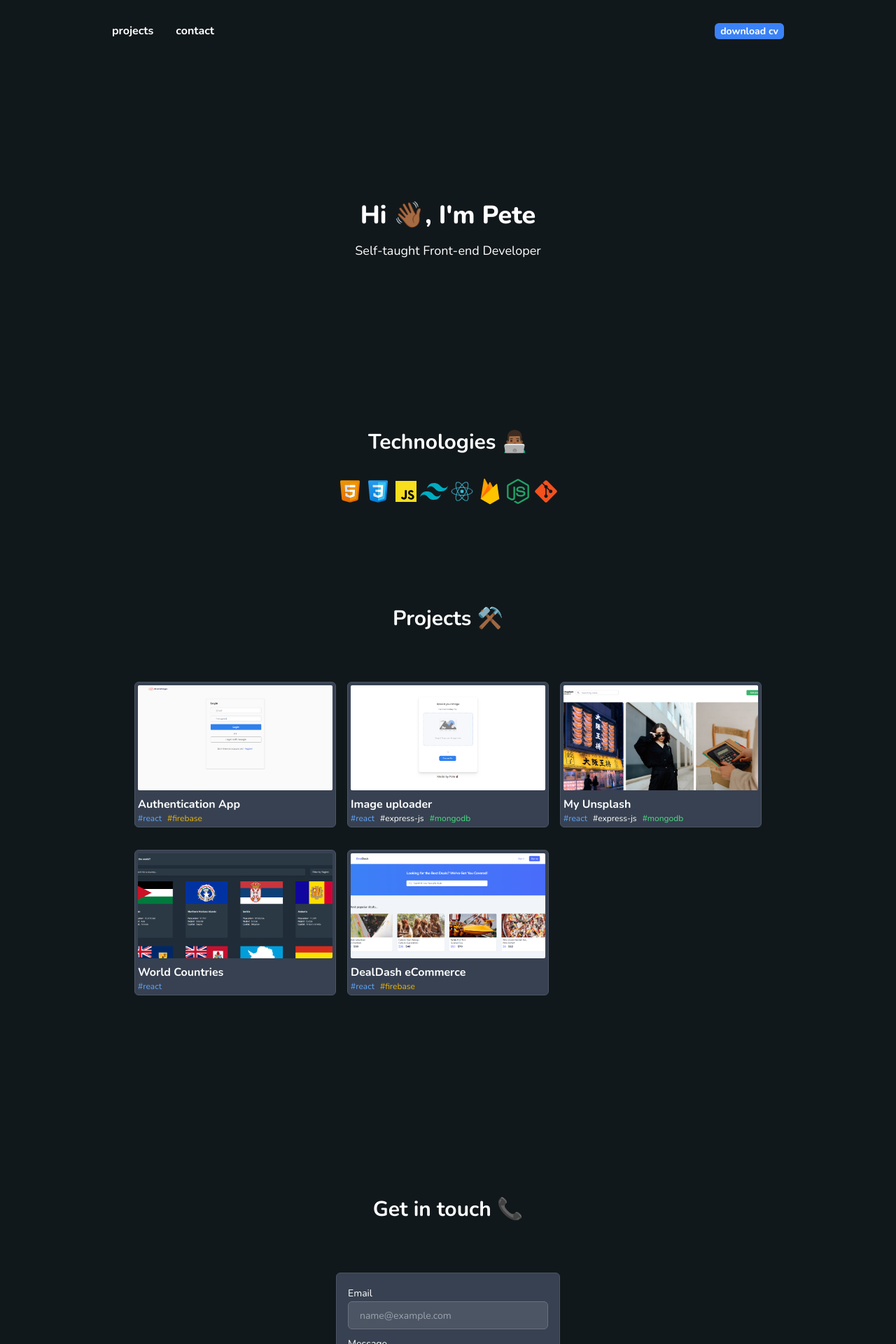
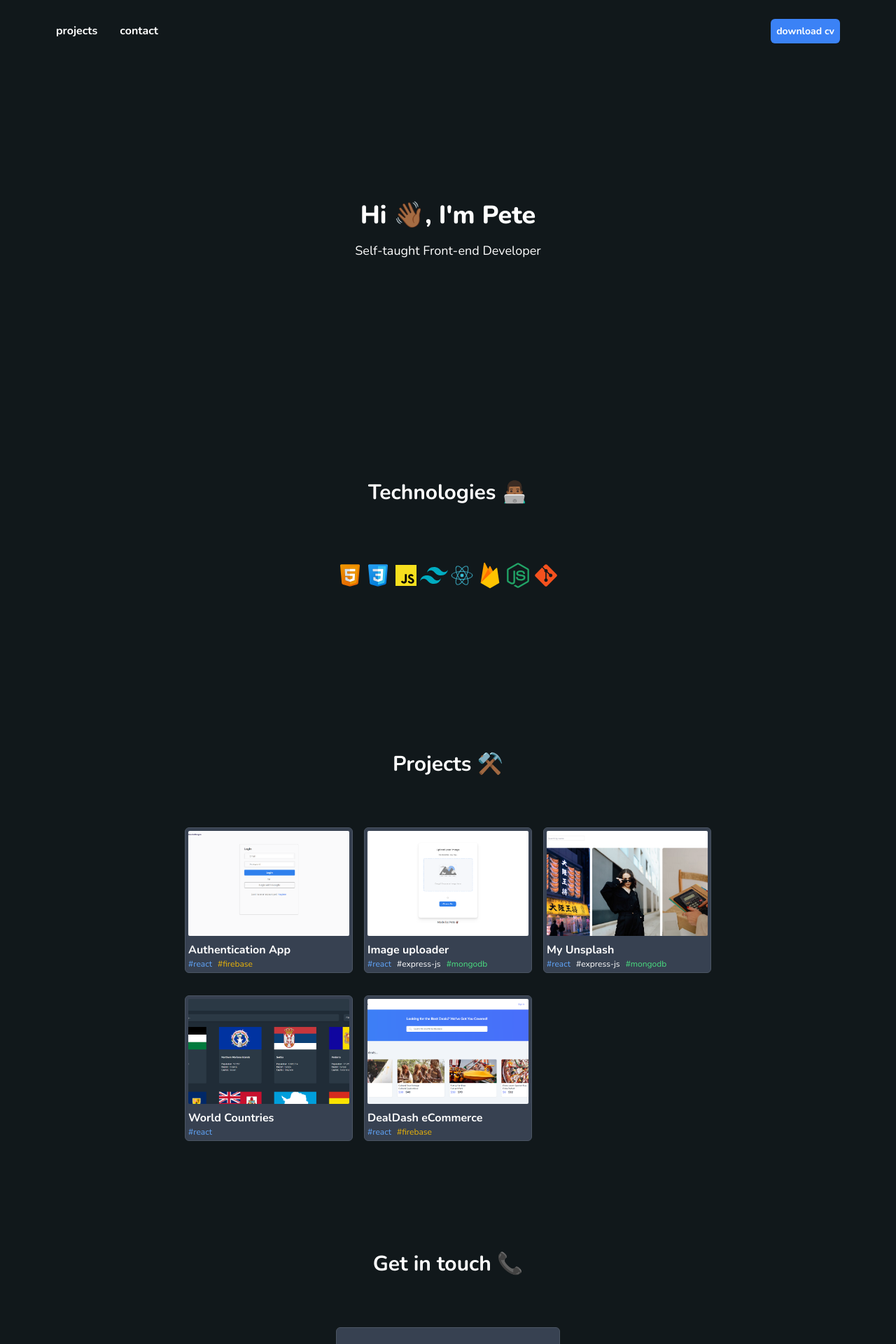
Before and after one commit to pmugasa/my-portfolio, a React (Vite) app: page / in a window 1280 px wide. Shown: the top 1920 px of the page at 70% size. Built offline with nearby package versions, Linux system fonts and the light colour scheme; no server answers.

Commit message:
touched up on margins and paddings on different devices

```diff
--- a/src/App.jsx
+++ b/src/App.jsx
@@ -82,9 +82,9 @@ const App = () => {
   };
   return (
     <>
-      <div className="w-full sm:px-32">
+      <div className="w-full ">
         <header>
-          <nav className="w-full p-6 text-white border-b-gray-600">
+          <nav className="sm:mx-12 p-6 text-white border-b-gray-600">
             <div className="flex font-bold w-full p-2 ">
               <div className="space-x-8 ">
                 <a
@@ -104,7 +104,7 @@ const App = () => {
                 <a
                   href="/Peterson_Mugasa_Resume.pdf"
                   download="/Peterson_Mugasa_Resume.pdf"
-                  className="hover:cursor-pointe text-white text-sm bg-blue-500 px-2 py-0.5 rounded-md hover:bg-blue-400 hover:drop-shadow-2xl hover:border hover:border-blue-700"
+                  className="hover:cursor-pointe text-white text-sm bg-blue-500 px-2 py-2 rounded-md hover:bg-blue-400 hover:drop-shadow-2xl hover:border hover:border-blue-700"
                 >
                   download cv
                 </a>
@@ -114,20 +114,20 @@ const App = () => {
         </header>
         <main className=" text-white">
           {/*hero section*/}
-          <div className="text-center sm:h-[500px] flex flex-col items-center justify-center">
+          <section className="text-center h-72 sm:h-[500px]  flex flex-col items-center justify-center">
             <h1 className="font-extrabold text-3xl sm:text-4xl">
               Hi 👋🏾, I'm Pete
             </h1>
             <p className="font-normal my-4 text-sm sm:text-lg">
               Self-taught Front-end Developer
             </p>
-          </div>
+          </section>
           {/*technologies*/}
           <section
             id="projects"
-            className=" flex flex-col items-center justify-center pt-24 sm:pt-0 sm:h-40"
+            className=" flex flex-col items-center justify-center pt-8 sm:mt-20 sm:mb-8 sm:h-40"
           >
-            <h2 className="font-bold text-3xl text-center pb-8">
+            <h2 className="font-bold text-3xl text-center mb-8 sm:mb-20">
               Technologies 👨🏾‍💻
             </h2>
             <img src="" />
@@ -151,10 +151,10 @@ const App = () => {
           {/*projects*/}
           <section
             id="projects"
-            className=" flex flex-col items-center justify-center pt-24 sm:pt-0 sm:h-screen"
+            className=" flex flex-col items-center justify-center mt-24 sm:mt-0 lg:mt-32 sm:h-screen"
           >
             <h2 className="font-bold text-3xl text-center pb-8">Projects ⚒️</h2>
-            <div className="pt-8 grid grid-cols-1 sm:grid-cols-2 lg:grid-cols-3 gap-4">
+            <div className="pt-8 grid grid-cols-1 sm:grid-cols-2 sm:gap-2  lg:grid-cols-3 lg:gap-4">
               {/*card*/}
               {DATA.map((project) => (
                 <Card key={project.title} project={project} />
@@ -165,7 +165,7 @@ const App = () => {
           {/*contact form*/}
           <section
             id="contact"
-            className="sm:h-screen flex flex-col items-center justify-center pt-24 pb-10 sm:pt-0"
+            className="sm:h-[500px] flex flex-col items-center justify-center mt-24  mb-10 sm:mt-0"
           >
             <h2 className="font-bold text-3xl text-center pb-8">
               Get in touch 📞
--- a/src/components/Card.jsx
+++ b/src/components/Card.jsx
@@ -1,7 +1,7 @@
 const Card = ({ project }) => {
   return (
     <>
-      <div className="my-2  h-52 w-72 lg:w-72 p-1 border border-gray-600 bg-gray-700 hover:shadow-lg  rounded-md flex flex-col">
+      <div className="my-2  h-52 w-60  p-1 border border-gray-600 bg-gray-700 hover:shadow-lg  rounded-md flex flex-col">
         <div className="h-52 w-full hover:cursor-pointer">
           <a href={project.demo} target="_blank" rel="noopener noreferrer">
             <img
```
Also changed, not shown: index.html (line endings or trailing spaces).
